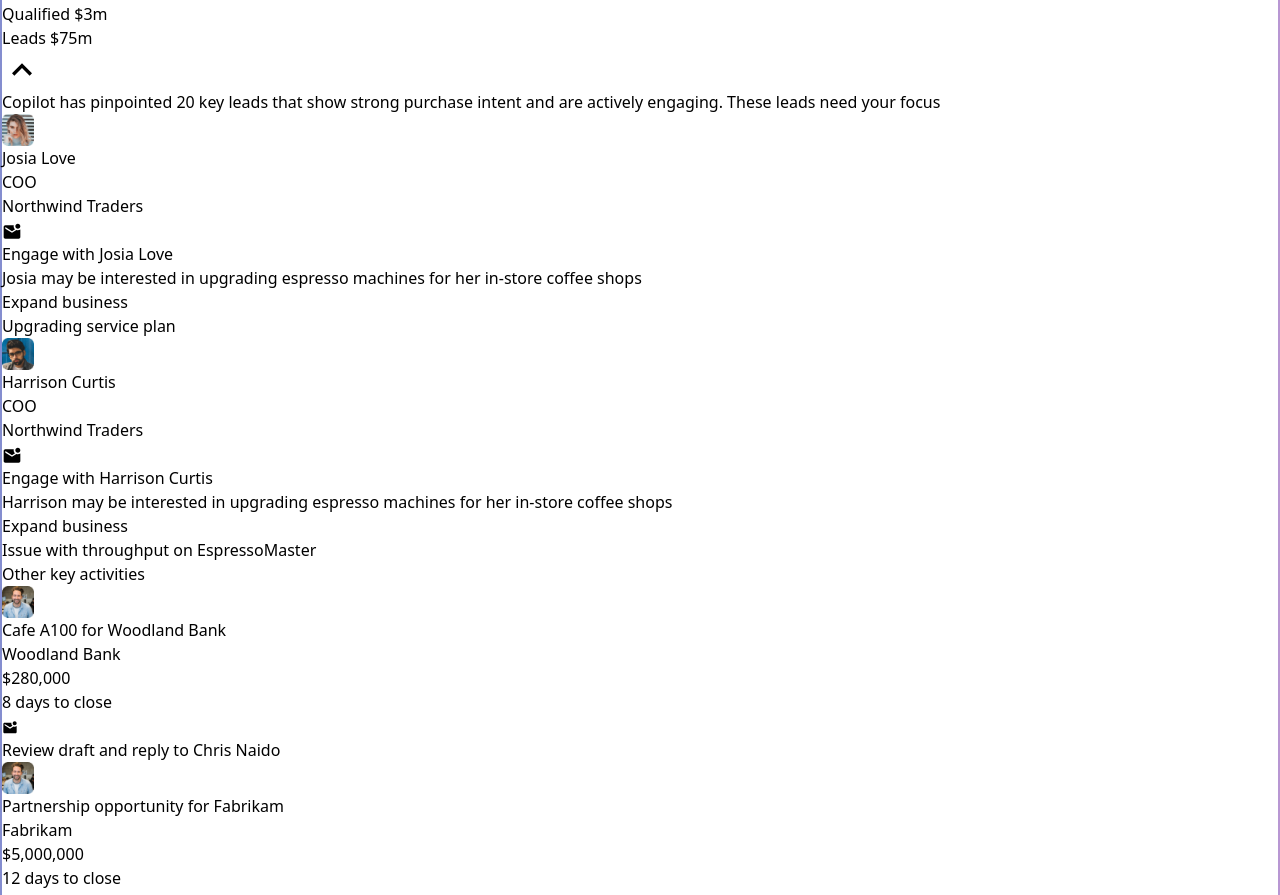
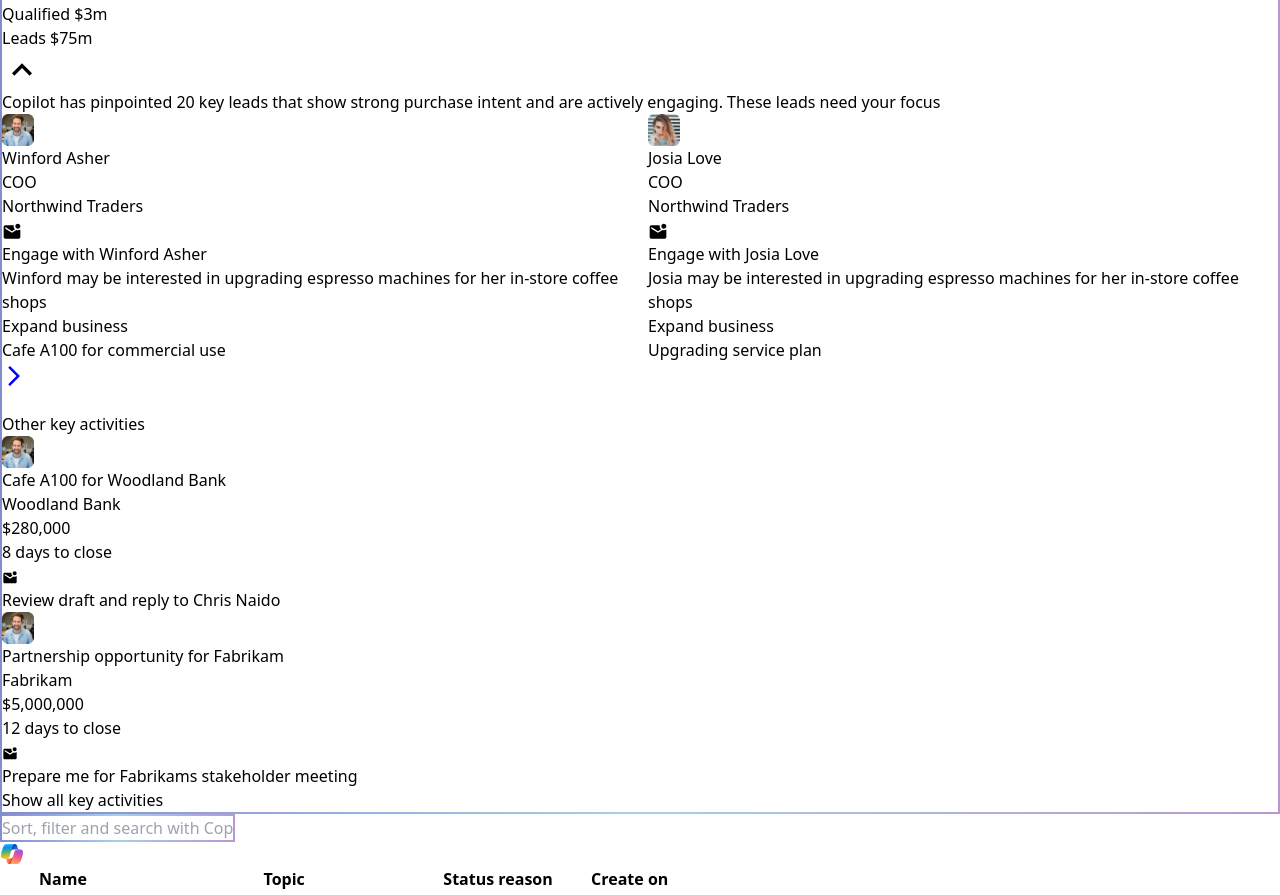
Before and after one commit to Peazzycole/worker, a Next.js app: page / in a window 1280 px wide. Shown: the part 1426-2321 px from the top of the page. Built offline with nearby package versions, Linux system fonts and the light colour scheme.

Commit message:
Add slider

```diff
--- a/package.json
+++ b/package.json
@@ -16,7 +16,8 @@
     "clsx": "^2.1.1",
     "next": "15.1.2",
     "react": "^19.0.0",
-    "react-dom": "^19.0.0"
+    "react-dom": "^19.0.0",
+    "swiper": "^11.1.15"
   },
   "devDependencies": {
     "@eslint/eslintrc": "^3",
--- a/src/app/Components/AgentModal.tsx
+++ b/src/app/Components/AgentModal.tsx
@@ -35,7 +35,10 @@
                             </div>
                         </div>
                         <div className="bg-white px-4 py-1 rounded-xl shadow mt-4">
-                            <CustomAccordion title="Check if on-hand inventory will allow all sales orders to ship without delay">
+                            <CustomAccordion
+                                title="Check if on-hand inventory will allow all sales orders to ship without delay"
+                                expanded={false}
+                            >
                                 <div className="text-sm leading-6">
                                     When <p className="bg-[#c1d8ec] px-2 py-1 inline-flex items-center gap-1 rounded-xl w-fit align-middle my-1">
                                         <Face6Icon sx={{ color: "#3e95e0" }} />
--- /dev/null
+++ b/src/app/Components/CustomSlider.tsx
@@ -0,0 +1,79 @@
+"use client"
+
+import { Swiper, SwiperSlide } from 'swiper/react';
+import { Navigation } from 'swiper/modules';
+import 'swiper/css';
+import 'swiper/css/navigation';
+import 'swiper/css/pagination';
+import "swiper/css/free-mode";
+import { useState } from 'react';
+import DashboardUserCard from './Ui/DashboardUserCard';
+import ArrowForwardIosIcon from '@mui/icons-material/ArrowForwardIos';
+import { users } from '../data';
+
+type Props = {
+    setIndex: (index: number) => void
+    openModal: () => void
+}
+
+
+export default function CustomSlider({ setIndex, openModal }: Props) {
+    const [activeIndex, setActiveIndex] = useState(0); // Track active slide
+
+    return (
+        <div className='w-full flex flex-col h-full'>
+            <Swiper
+                direction='horizontal'
+                navigation={{
+                    nextEl: '.swiper-button-nextt',
+                    prevEl: '.swiper-button-prevv',
+                    hideOnClick: true
+                }}
+                spaceBetween={16}
+                modules={[Navigation]}
+                loop={true}
+                className="w-full h-full md:max-w-[300px] xl:max-w-[700px] 2xl:max-w-[900px]  pb-5"
+                onSlideChange={(swiper) => setActiveIndex(swiper.realIndex)}
+                breakpoints={{
+                    1280: {
+                        slidesPerView: 2,
+
+                    },
+                    0: {
+                        slidesPerView: 1,
+
+                    },
+                }}
+            >
+                <div className='flex-1 h-full'>
+                    {users.map((user, i) => (
+                        <SwiperSlide key={i}>
+                            <div className='h-full' onClick={() => {
+                                setIndex(i)
+                                openModal()
+                            }}>
+                                <DashboardUserCard name={user.name} image={user.image} topic={user.topic} />
+                            </div>
+                        </SwiperSlide>
+                    ))}
+                </div>
+            </Swiper>
+            <div className='bg-secondary-50 swiper-button-nextt cursor-pointer hidden absolute md:-right-5 lg:-right-0 xl:-right-10 top-1/2 transform -translate-y-1/2 z-50 p-[10px] md:flex items-center justify-center rounded-full'>
+                <div className=" bg-white size-14 shadow-2xl flex items-center justify-center rounded-full border-2 border-gray-200 cursor-pointer">
+                    <ArrowForwardIosIcon sx={{ color: "blue" }} />
+                </div>
+            </div>
+
+            <div className="flex justify-center space-x-2 mt-8">
+                {users.map((_, index) => (
+                    <button
+                        key={index}
+                        className={`rounded h-[4px] ${activeIndex === index ? 'bg-[#5c48cc] w-10 ' : 'bg-gray-200 w-1'
+                            }`}
+                        onClick={() => setActiveIndex(index)}
+                    ></button>
+                ))}
+            </div>
+        </div>
+    );
+}
--- a/src/app/Components/DashboardContent.tsx
+++ b/src/app/Components/DashboardContent.tsx
@@ -1,51 +1,27 @@
 "use client"
 
 import React, { useState } from 'react'
-import DashboardUserCard from './Ui/DashboardUserCard'
 import Image from 'next/image'
 import MarkEmailUnreadIcon from '@mui/icons-material/MarkEmailUnread';
 import UserModal from './UserModal';
+import CustomSlider from './CustomSlider';
+import { users } from '../data';
 
 export default function DashboardContent() {
     const [isOpen, setIsOpen] = useState(false)
     const [selectedIndex, setSelectedIndex] = useState(0)
 
-    const user = selectedIndex == 0 ? {
-        name: "Josia Love",
-        image: "/img2.png"
-    } :
-        {
-            name: "Harrison Curtis",
-            image: "/img3.png"
-        }
-
     return (
         <div className='flex flex-col md:flex-row'>
             <div className='flex-1 flex flex-col gap-4'>
                 <p className='text-sm'>Copilot has pinpointed 20 key leads that show strong purchase intent and are actively engaging. These leads need your focus</p>
-                <div className='flex flex-col md:flex-row gap-4'>
-                    <div className='flex-1' onClick={() => {
-                        setSelectedIndex(0)
-                        setIsOpen(true)
-                    }}>
-                        <DashboardUserCard name='Josia Love' image="/img2.png" topic='Upgrading service plan' />
-                    </div>
-                    <div className='flex-1' onClick={() => {
-                        setSelectedIndex(1)
-                        setIsOpen(true)
-                    }}>
-                        <DashboardUserCard name='Harrison Curtis' image="/img3.png" topic='Issue with throughput on EspressoMaster' />
-                    </div>
-                </div>
-                <div className='w-full flex items-center justify-center mt-2 gap-1'>
-                    <div className='bg-[#5c48cc] rounded w-10  h-[4px]'></div>
-                    <div className='bg-gray-200 rounded w-1  h-[4px]'></div>
-                    <div className='bg-gray-200 rounded w-1  h-[4px]'></div>
-                    <div className='bg-gray-200 rounded w-1  h-[4px]'></div>
+
+                <div className='h-full w-full flex-1 relative'>
+                    <CustomSlider setIndex={(indx) => setSelectedIndex(indx)} openModal={() => setIsOpen(true)} />
                 </div>
             </div>
             <div className='bg-gray-200 w-[1px] mx-6'></div>
-            <div className='md:w-[30%] mt-4 md:mt-0 flex flex-col gap-4'>
+            <div className='flex-1 mt-4 md:mt-0 flex flex-col gap-4'>
                 <h3 className='text-sm'>Other key activities</h3>
                 {/* first card */}
                 <div className='flex flex-col gap-2 border border-gray-200 px-4 py-2 rounded-xl shadow'>
@@ -105,7 +81,7 @@
                 <span className='font-bold text-sm text-[#5c48cc]'>Show all key activities</span>
             </div>
 
-            <UserModal isOpen={isOpen} onClose={() => setIsOpen(false)} user={user} />
+            <UserModal isOpen={isOpen} onClose={() => setIsOpen(false)} user={users[selectedIndex]} />
         </div>
     )
 }
--- a/src/app/Components/Ui/CustomAccordion.tsx
+++ b/src/app/Components/Ui/CustomAccordion.tsx
@@ -7,10 +7,11 @@
 type Props = {
     children: ReactNode
     title: string
+    expanded?: boolean
 }
 
-export default function CustomAccordion({ children, title }: Props) {
-    const [allExpanded, setAllExpanded] = useState(true);
+export default function CustomAccordion({ children, title, expanded }: Props) {
+    const [allExpanded, setAllExpanded] = useState(expanded);
 
     const toggleAll = () => {
         setAllExpanded((prev) => !prev);
--- a/src/app/Components/Ui/DashboardUserCard.tsx
+++ b/src/app/Components/Ui/DashboardUserCard.tsx
@@ -10,8 +10,8 @@
 
 export default function DashboardUserCard({ name, image, topic }: Props) {
     return (
-        <div className='cursor-pointer'>
-            <div className='flex border border-gray-200 p-4 rounded-2xl shadow flex-col gap-4'>
+        <div className='cursor-pointer h-full flex-1'>
+            <div className='flex border border-gray-200 p-4 h-full rounded-2xl shadow flex-col gap-4'>
                 <div className='flex items-center gap-2'>
                     <div className="size-8 rounded-full relative">
                         <Image src={image} alt="user image" width={32} height={32} className="rounded-full h-full w-full" />
```
Also changed, not shown: src/app/Components/UserModal.tsx (+6 -6 lines), src/app/globals.css (line endings or trailing spaces), 1 other file (tests, documents, lock files or other folders).
